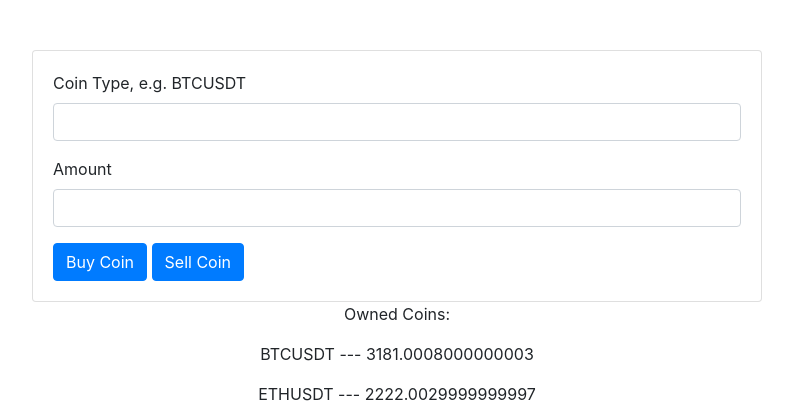
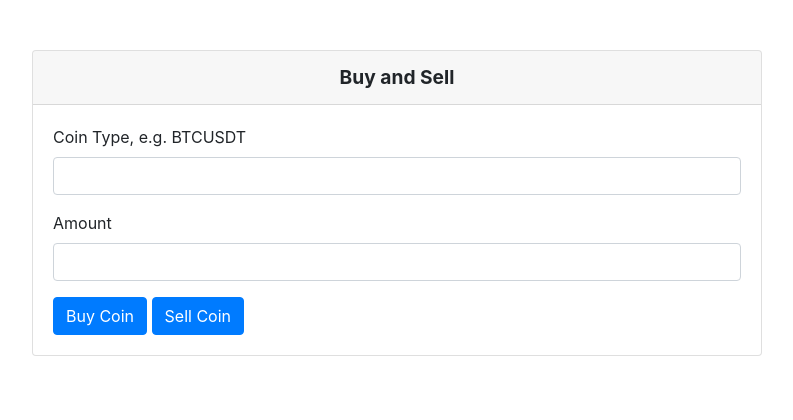
Before and after one commit to lewis-ljh/CryptoCadet, a Django app: page /BuyAndSell/ in a window 1280 px wide. Shown: the part 56-476 px from the top of the page, without its empty margins (243-1036 px from the left). Run offline with Django 4.2, Linux system fonts and the light colour scheme; a user stored in the database is signed in; data comes from the database, SQL or seed files in the repository; some libraries are stand-ins or nearby versions.

Commit message:
Small change to formatting of BuyAndSell.html

```diff
--- a/CryptoCadet/mysite/main/templates/main/BuyAndSell.html
+++ b/CryptoCadet/mysite/main/templates/main/BuyAndSell.html
@@ -7,6 +7,7 @@
     <div class="row justify-content-center">
       <div class="col-md-8">
         <div class="card">
+            <div class="card-header">Buy and Sell</div>
                 <div class="card-body">
                     <form method="post">
                         {% csrf_token %}
@@ -22,12 +23,16 @@
                             <button type="submit", name="sell", value="sell" class="btn btn-primary">Sell Coin</button>
                     </form>
                 </div>
-
+            </div>
+          </div>
       </div>
     </div>
   </div>
 
 <style>
+.card-header{
+    text-align: center;
+}
 .container {
 margin-top: 50px;
 }
```
Lines whose indentation alone changed are shown as unchanged.
